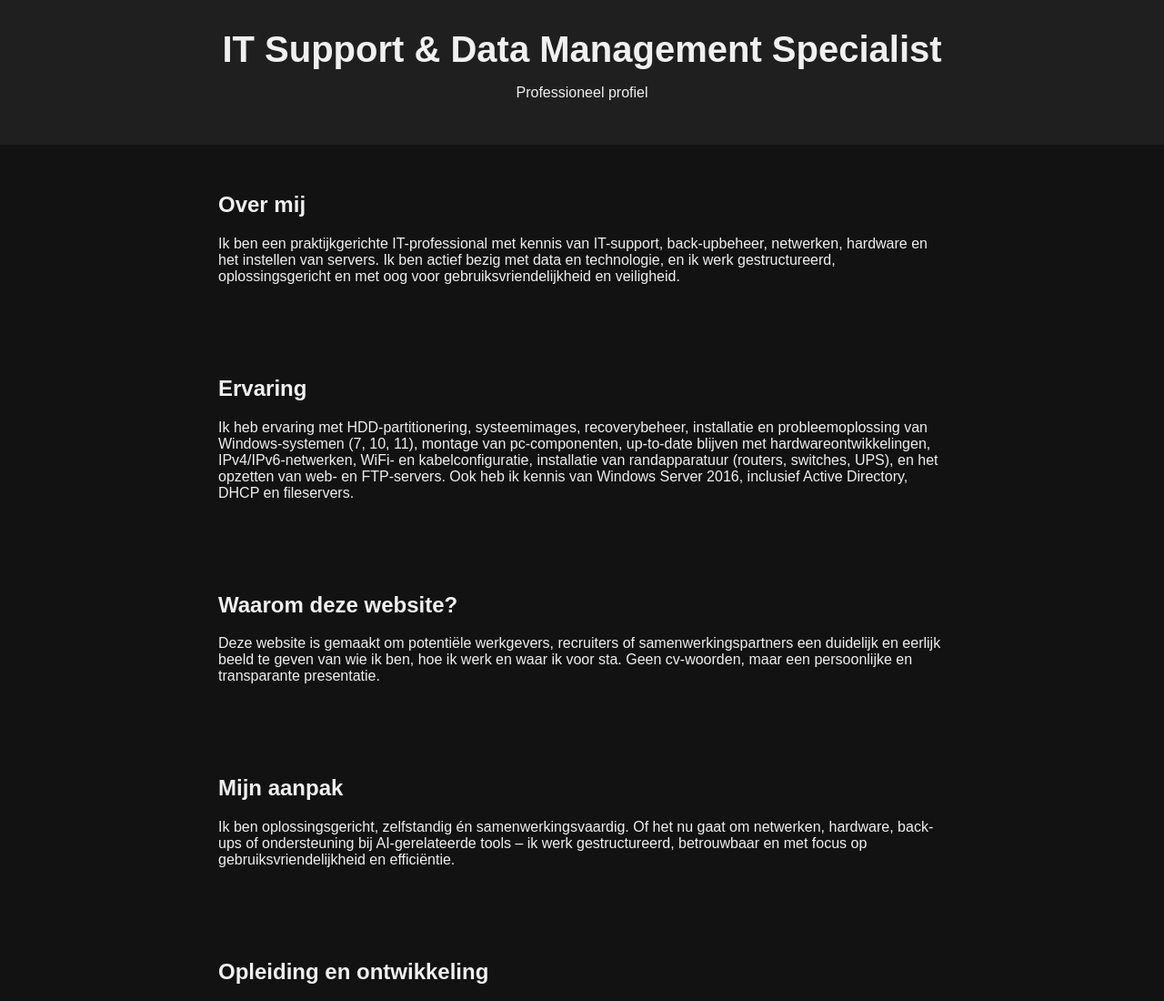
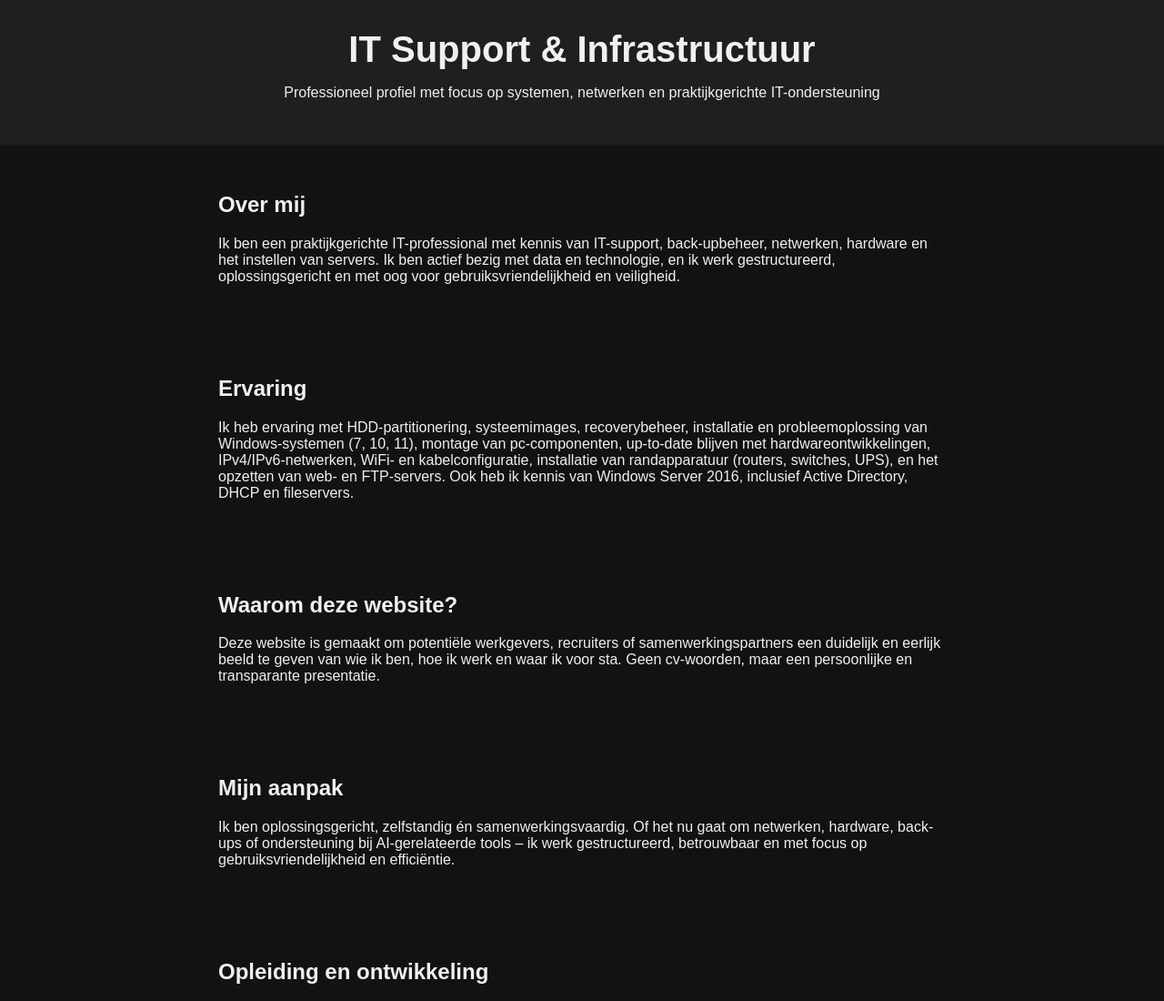
Before and after one commit to quinnoow/website-cv-openbaar, a website: page index.html in a window 1280 px wide. Shown: the top 1100 px of the page at 91% size. Drawn offline with Linux system fonts and the light colour scheme.

Commit message:
Update index.html

```diff
--- a/index.html
+++ b/index.html
@@ -96,8 +96,8 @@
     </div>
 
     <header>
-        <h1>IT Support & Data Management Specialist</h1>
-        <p>Professioneel profiel</p>
+        <h1>IT Support & Infrastructuur</h1>
+        <p>Professioneel profiel met focus op systemen, netwerken en praktijkgerichte IT-ondersteuning</p>
     </header>
 
     <section>
```
